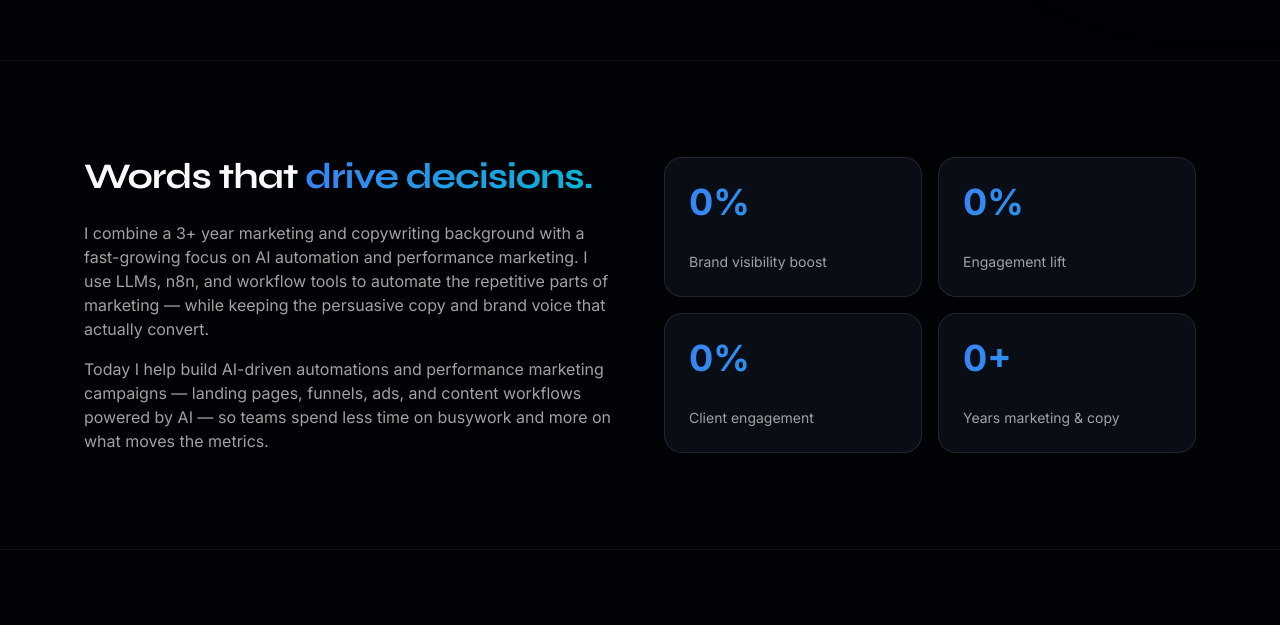
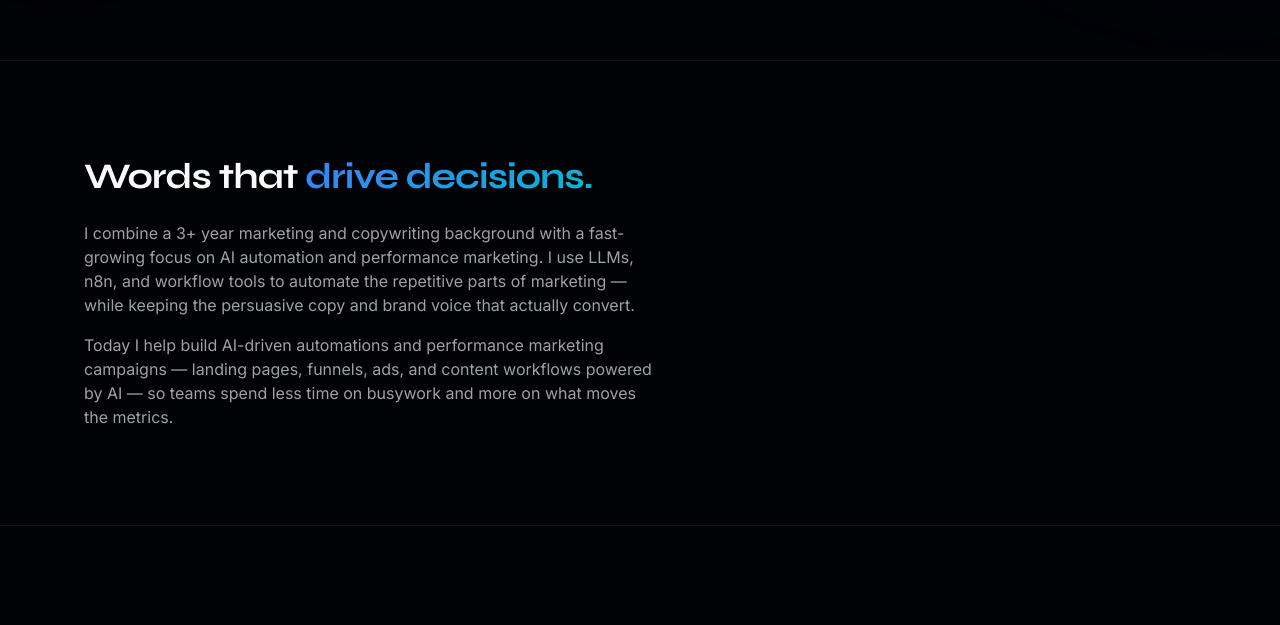
Before and after one commit to mueedbhat-create/mueed-portfolio, a Next.js app: page / in a window 1280 px wide. Shown: the part 740-1365 px from the top of the page. Built offline with nearby package versions, Linux system fonts and the light colour scheme.

Commit message:
Remove stats cards from About section

```diff
--- a/components/sections/About.tsx
+++ b/components/sections/About.tsx
@@ -1,46 +1,26 @@
 import { resume } from "@/data/resume";
 import { BlurFade } from "@/components/magicui/blur-fade";
-import { NumberTicker } from "@/components/magicui/number-ticker";
 
 export default function About() {
   return (
     <section id="about" className="border-t border-border/60 py-24">
       <div className="mx-auto max-w-6xl px-5">
-        <div className="grid gap-12 md:grid-cols-2">
-          <div>
         <BlurFade>
           <h2
-                className="text-3xl font-bold tracking-tight sm:text-4xl"
+            className="max-w-xl text-3xl font-bold tracking-tight sm:text-4xl"
             style={{ fontFamily: "var(--font-syne)", fontWeight: 700 }}
           >
             Words that <span className="text-gradient">drive decisions.</span>
           </h2>
         </BlurFade>
         <BlurFade delay={0.1}>
-              <div className="mt-6 space-y-4 text-muted-foreground">
+          <div className="mt-6 max-w-xl space-y-4 text-muted-foreground">
             {resume.about.map((p, i) => (
               <p key={i}>{p}</p>
             ))}
           </div>
         </BlurFade>
       </div>
-
-          <div className="grid grid-cols-2 gap-4">
-            {resume.stats.map((s, i) => (
-              <BlurFade key={s.label} delay={0.1 * i}>
-                <div className="flex h-full flex-col justify-between rounded-2xl border border-border bg-card p-6">
-                  <NumberTicker
-                    value={s.value}
-                    suffix={s.suffix}
-                    className="text-4xl font-bold text-gradient"
-                  />
-                  <p className="mt-3 text-sm text-muted-foreground">{s.label}</p>
-                </div>
-              </BlurFade>
-            ))}
-          </div>
-        </div>
-      </div>
     </section>
   );
 }
--- a/data/resume.ts
+++ b/data/resume.ts
@@ -175,11 +175,4 @@ export const resume = {
       year: "2014",
     },
   ],
-
-  stats: [
-    { value: 35, suffix: "%", label: "Brand visibility boost" },
-    { value: 28, suffix: "%", label: "Engagement lift" },
-    { value: 40, suffix: "%", label: "Client engagement " },
-    { value: 3, suffix: "+", label: "Years marketing & copy" },
-  ],
 };
```
Lines whose indentation alone changed are shown as unchanged.
